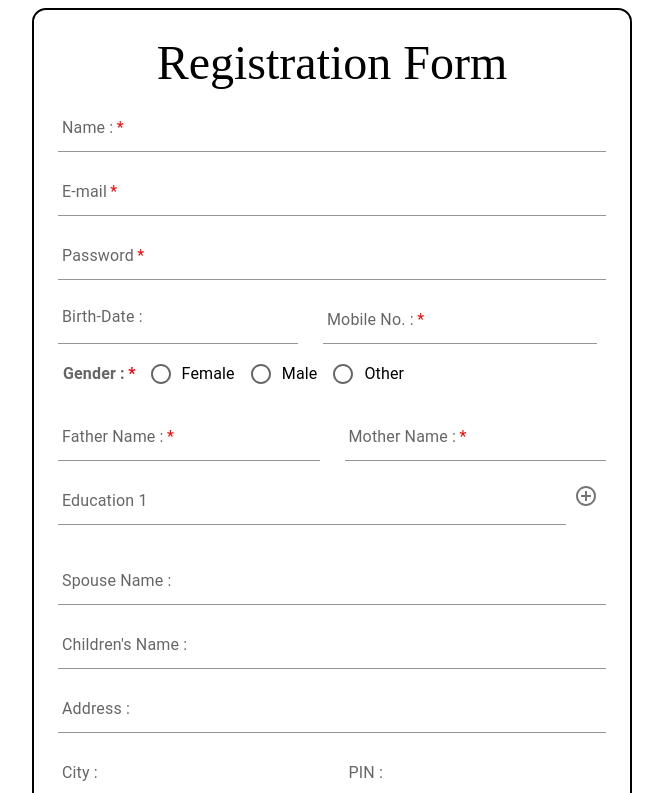
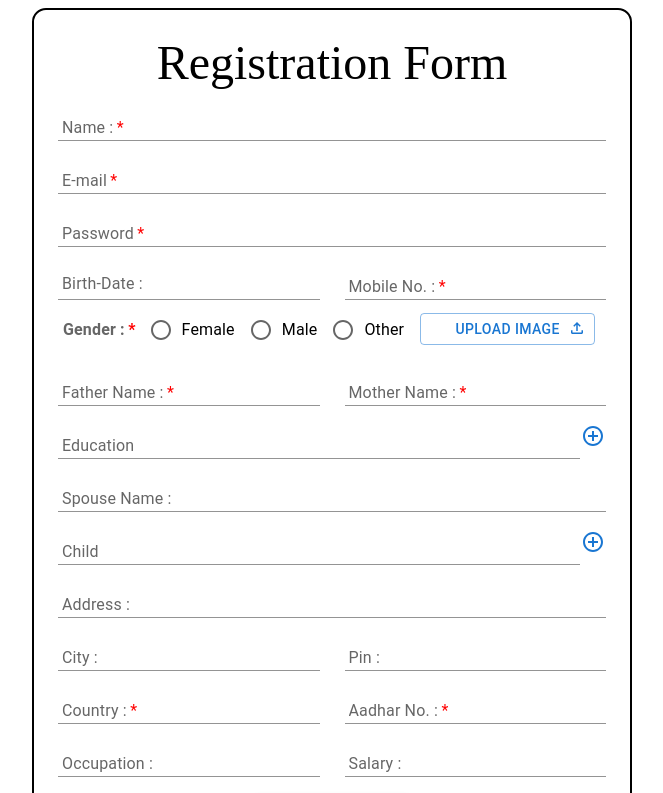
Before and after one commit to hetveeK036/Form_using_MUI, a React (Create React App) app: page / in a window 1280 px wide. Shown: the top 793 px of the page, without its empty margins (308-971 px from the left). Built offline with nearby package versions, Linux system fonts and the light colour scheme.

Commit message:
add multiple child option adjust textField CSS set birthday Formating

```diff
--- a/src/component/form.jsx
+++ b/src/component/form.jsx
@@ -43,9 +43,9 @@ const Form = () => {
     fatherName: "",
     motherName: "",
     education: "",
-    // additionalEducation: '',
+    additionalEducation: "",
     children: "",
-    // additionalChildren: '',
+    additionalChildren: "",
     address: "",
     city: "",
     pin: "",
@@ -75,6 +75,15 @@ const Form = () => {
       setFormData({ ...formData, image: file, imageUrl });
     }
   };
+  const truncateUrl = (url, length) => {
+    if (url.length <= length) {
+      return url;
+    }
+    const start = url.substring(0, length / 2);
+    const end = url.substring(url.length - length / 2, url.length);
+    return `${start}...${end}`;
+  };
+  const maxLength = 20; // maximum length of URL
   //input name
   const handleInputChange = (e) => {
     const { name, value } = e.target;
@@ -87,11 +96,13 @@ const Form = () => {
     const values = [...educationList];
     values[index].value = event.target.value;
     setEducationList(values);
+
+    console.log("education list :", educationList);
+    console.log("education set value :", setEducationList(values));
   };
 
   const handleAddField = (e) => {
-    e.preventDefault()
-    debugger;
+    e.preventDefault();
     setEducationList([...educationList, { value: "" }]);
   };
 
@@ -99,6 +110,32 @@ const Form = () => {
     const values = [...educationList];
     values.splice(index, 1);
     setEducationList(values);
+  };
+
+  // Adding Children
+
+  const [childList, setChildList] = useState([{ value: "" }]);
+
+  const handleChildChange = (index, event) => {
+    const values = [...childList];
+    values[index].value = event.target.value;
+    setChildList(values);
+
+    console.log("child list :", childList);
+    console.log("child set value :", setChildList(values));
+  };
+
+  const handleAddChild = (e) => {
+    // e.preventDefault();
+    setChildList([...childList, { value: " " }]);
+  };
+
+  const handleRemoveChild = (index) => {
+    const values = [...childList];
+    values.splice(index, 1);
+    setChildList(values);
+
+    console.log("remove child :", setChildList(values));
   };
 
   //form Submit
@@ -119,7 +156,7 @@ const Form = () => {
         >
           Registration Form
         </Typography>
-        <form >
+        <form>
           <TextField
             className="name"
             label="Name :"
@@ -161,11 +198,12 @@ const Form = () => {
             required
           />
 
-          <div className={classes.bday_mobile}>
+          <Box className={classes.bday_mobile}>
             <LocalizationProvider dateAdapter={AdapterDayjs}>
               <DatePicker
                 name="birthday"
                 label="Birth-Date"
+                fullWidth
                 // value={formData.birthday}
                 // onChange={handleChange}
                 slotProps={{
@@ -186,10 +224,12 @@ const Form = () => {
               name="mobile"
               value={formData.mobile}
               onChange={handleChange}
+              fullWidth
               required
             />
-          </div>
-
+          </Box>
+          {/* Gender Image */}
+          <Box sx={{ display: "flex", flexDirection: "row" }}>
             <FormControl
               name="gender"
               className="gender"
@@ -209,7 +249,11 @@ const Form = () => {
                   control={<Radio />}
                   label="Female"
                 />
-              <FormControlLabel value="male" control={<Radio />} label="Male" />
+                <FormControlLabel
+                  value="male"
+                  control={<Radio />}
+                  label="Male"
+                />
                 <FormControlLabel
                   value="other"
                   control={<Radio />}
@@ -217,6 +261,50 @@ const Form = () => {
                 />
               </RadioGroup>
             </FormControl>
+
+            {formData.imageUrl ? (
+        <Box sx={{ display: 'flex', marginTop: '5px' }}>
+          <FileUploadOutlinedIcon
+            sx={{
+              marginRight: '8px',
+              fontSize: '20px',
+              color: "#1976d2" //blue
+            }}
+          />
+          <Typography variant="body2" sx={{ overflow: 'hidden', textOverflow: 'ellipsis' }}>
+            {truncateUrl(formData.imageUrl, maxLength)}
+          </Typography>
+        </Box>
+      ) : (
+        <Button
+          variant="outlined"
+          component="label"
+          sx={{
+            marginTop: '10px',
+            position: 'relative',
+            height: '32px',
+            width: '175px',
+          }}
+        >
+          Upload Image
+          <input
+            type="file"
+            accept="image/*"
+            hidden
+            onChange={handleImageChange}
+          />
+          <FileUploadOutlinedIcon
+            sx={{
+              marginInline: '3px',
+              position: 'absolute',
+              fontSize: '18px',
+              right: '5px',
+              top: '5px',
+            }}
+          />
+        </Button>
+      )}
+          </Box>
 
           <div className={classes.parents}>
             <TextField
@@ -235,51 +323,46 @@ const Form = () => {
               label="Mother Name :"
               variant="standard"
               placeholder="Enter your Mother Name."
-              name="motherNames"
+              name="motherName"
               fullWidth
               value={formData.motherName}
               onChange={handleChange}
               required
             />
           </div>
-
-          {/* <TextField
-            className="edu"
+          {/* education */}
+          {educationList.map((education, index) => (
+            <Box key={index} sx={{ display: "flex", alignItems: "center" }}>
+              <TextField
+                // label={` Add Education ${index + 1}`}
                 label="Education"
-            variant="standard"
-            placeholder="Enter your Education"
-            name="education"
-            fullWidth
-            value={formData.education}
-            onChange={handleChange}
-            required
-          /> */}
-
-          {educationList.map((education, index) => (
-            <Box
-              key={index}
-              sx={{ display: "flex", alignItems: "center", marginBottom: 2 }}
-            >
-              <TextField
-                label={`Education ${index + 1}`}
                 value={education.value}
                 onChange={(event) => handleEducationChange(index, event)}
                 fullWidth
                 margin="normal"
                 variant="standard"
-                sx={{position: 'relative'}}
+                sx={{ position: "relative" }}
               />
 
-              <IconButton onClick={handleAddField} aria-label="add">
+              <IconButton
+                onClick={handleAddField}
+                name="additionalEducation"
+                aria-label="add"
+                color="primary"
+                sx={{ paddingInline: "1px" }}
+              >
                 <AddCircleOutlineIcon />
               </IconButton>
               {educationList.length > 1 && (
-              <IconButton onClick={() => handleRemoveField(index)} aria-label="remove">
+                <IconButton
+                  onClick={() => handleRemoveField(index)}
+                  aria-label="remove"
+                  color="error"
+                  sx={{ paddingInline: "1px" }}
+                >
                   <RemoveCircleOutlineIcon />
                 </IconButton>
               )}
-
-
             </Box>
           ))}
 
@@ -293,16 +376,47 @@ const Form = () => {
             onChange={handleChange}
             fullWidth
           />
+          {/* children */}
+          {childList.map((child, index) => (
+            <Box
+              key={index}
+              sx={{
+                display: "flex",
+                alignItems: "center",
+              }}
+            >
               <TextField
-            className="cName"
-            label="Children's Name :"
+                // label={`Child ${index + 1} Name`}
+                label="Child"
                 variant="standard"
-            placeholder="Enter your Children Name."
-            name="childName"
+                placeholder="Enter your Child's Name."
+                // name={`childName_${index}`}
                 fullWidth
-            value={formData.childName}
-            onChange={handleChange}
+                value={child.value}
+                onChange={(e) => handleChildChange(index, e)}
               />
+
+              <IconButton
+                onClick={() => handleAddChild()}
+                name="additionalChildren"
+                aria-label="Add"
+                color="primary"
+                sx={{ paddingInline: "1px" }}
+              >
+                <AddCircleOutlineIcon />
+              </IconButton>
+              {childList.length > 1 && (
+                <IconButton
+                  onClick={() => handleRemoveChild(index)}
+                  aria-label="Remove"
+                  color="error"
+                  sx={{ paddingInline: "1px" }}
+                >
+                  <RemoveCircleOutlineIcon />
+                </IconButton>
+              )}
+            </Box>
+          ))}
 
           <TextField
             className={classes.address}
@@ -312,24 +426,30 @@ const Form = () => {
             placeholder="Enter Your Address."
             value={formData.address}
             onChange={handleChange}
+            fullWidth
           />
-
           <div className={classes.city_pin}>
             <TextField
+              className="city"
               label="City :"
+              variant="standard"
+              placeholder="Enter your City"
               name="city"
-              variant="standard"
-              className={classes.city}
+              fullWidth
               value={formData.city}
               onChange={handleChange}
+
             />
             <TextField
-              label="PIN :"
+              className="pin"
+              label="Pin :"
+              variant="standard"
+              placeholder="Enter your Pin."
               name="pin"
-              variant="standard"
-              className={classes.pin}
+              fullWidth
               value={formData.pin}
               onChange={handleChange}
+
             />
           </div>
 
@@ -342,6 +462,7 @@ const Form = () => {
               name="country"
               value={formData.country}
               onChange={handleChange}
+              fullWidth
               required
             />
             <TextField
@@ -352,6 +473,7 @@ const Form = () => {
               name="aadhar"
               value={formData.aadhar}
               onChange={handleChange}
+              fullWidth
               required
             />
           </div>
@@ -365,6 +487,7 @@ const Form = () => {
               name="job"
               value={formData.job}
               onChange={handleChange}
+              fullWidth
             />
             <TextField
               className="salary"
@@ -374,43 +497,17 @@ const Form = () => {
               name="salary"
               value={formData.salary}
               onChange={handleChange}
+              fullWidth
+
             />
           </div>
 
-          {/* <div className={classes.image}>
-            <Link variant="contained" component="label" sx={{ padding: "6px 50px", marginBlock: '5px' }}>
-              <FileUploadOutlinedIcon sx={{ marginInline: '3px' }} />
-              Upload Image
-              <input type="file" accept="image/*" hidden onChange={handleImageChange} />
-            </Link>
-            {selectedImage && (
-              <div mt={2}>
-                <img src={selectedImage} alt="Selected" />
-              </div>
-            )}
-          </div> */}
-
-          <Button variant="contained" component="label" sx={{ mt: 2 }}>
-            <FileUploadOutlinedIcon sx={{ marginInline: "3px" }} />
-            Upload Image
-            <input
-              type="file"
-              accept="image/*"
-              hidden
-              onChange={handleImageChange}
-            />
-          </Button>
-          {formData.imageUrl && (
-            <Box sx={{ mt: 2 }}>
-              <img src={formData.imageUrl} alt="User" width="100%" />
-            </Box>
-          )}
           <Button
             className={classes.button}
             type="submit"
             variant="contained"
             size="medium"
-            sx={{ padding: "6px 50px", marginBlock: "5px" }}
+            sx={{ padding: "6px 50px", marginBlock: "15px" }}
             onClick={handleSubmit}
           >
             Submit
--- a/src/component/style.js
+++ b/src/component/style.js
@@ -17,12 +17,18 @@ const useStyles = makeStyles((theme) => ({
     // Targeting the input element within TextField for margin
     "& .MuiInputBase-input": {
       marginBlock: "5px",
-      padding: "10px ",
+      padding: "15px 10px 5px 10px  ",
       height: "10px",
       width: '100%',
     },
+    '& .css-953pxc-MuiInputBase-root-MuiInput-root':{
+      marginTop: '5px',
+    },
     '& .MuiFormLabel-root': {
       marginInline: '4px',
+    },
+    '& .css-1eed5fa-MuiInputBase-root-MuiInput-root ': {
+      marginTop: '0px',
     },
 
     // Targeting the asterisk for required fields
@@ -44,7 +50,9 @@ const useStyles = makeStyles((theme) => ({
         marginInline: "5px 15px",
         fontWeight: "600",
       },
+
     },
+
   },
     //Targeting Birth-date and mobile number
     bday_mobile: {
@@ -52,35 +60,28 @@ const useStyles = makeStyles((theme) => ({
       flexDirection: "row",
       gap: "25px",
 
-    "& .css-11a8txn-MuiStack-root": {
-      width: "270px",
-    },
-    "& .css-1u3bzj6-MuiFormControl-root-MuiTextField-root": {
-      width: "50%",  //270px
+      // adjusting width of birthday field
+      '& .css-z3c6am-MuiFormControl-root-MuiTextField-root': {
+        width: '100%',
+        '& .css-1eed5fa-MuiInputBase-root-MuiInput-root': {
+          height: '45px'
+        }
       },
     },
-
     // Targeting Parents component
     parents: {
       display: "flex",
       flexDirection: "row",
       gap: "25px",
     },
-      // Targeting Address
+   // Targeting Addres
     address: {
       width: "100%",
       padding: "11px",
       borderRadius: "4px",
       border: "1px solid rgba(0, 0, 0, 0.23)",
       fontFamily: "Arial, sans-serif",
-        // fontSize: "1rem",
-        // lineHeight: "1.4375em",
-        // letterSpacing: "0.00938em",
-        // marginBlock: "5px",
-
-
     },
-
     //Targeting City and Pin
     city_pin : {
       display: "flex",
@@ -101,7 +102,7 @@ const useStyles = makeStyles((theme) => ({
           width: '100%',
       }
     },
-    // Targeting profestion and Salary component
+    // Targeting profession and Salary component
     job_salary: {
       display: "flex",
       flexDirection: "row",
```
Lines whose indentation alone changed are shown as unchanged.
